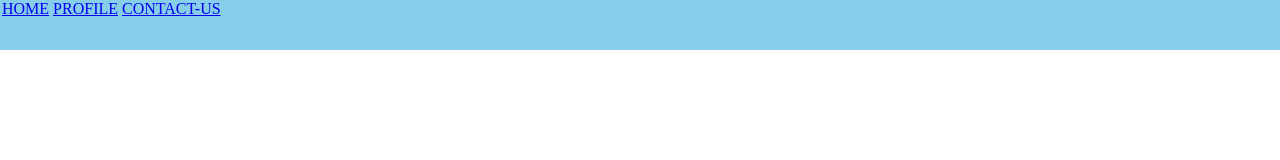
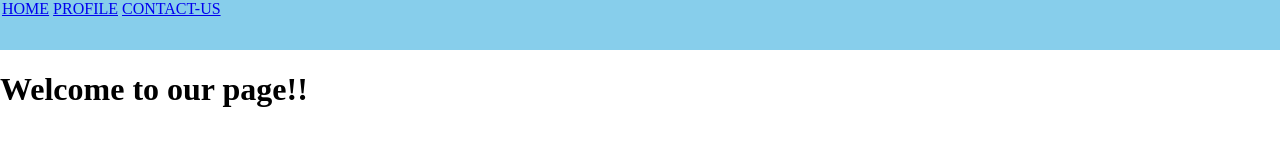
Before and after one commit to sainiankita1106/Git-Assignment, a plain HTML site: page index.html in a window 1280 px wide. Drawn offline with Linux system fonts and the light colour scheme.

Commit message:
heading 1 added

```diff
--- a/index.html
+++ b/index.html
@@ -14,5 +14,6 @@
             <a href="/contact">CONTACT-US</a>
         </nav>
     </header>
+     <h1>Welcome to our page!!</h1>
 </body>
 </html>
```
